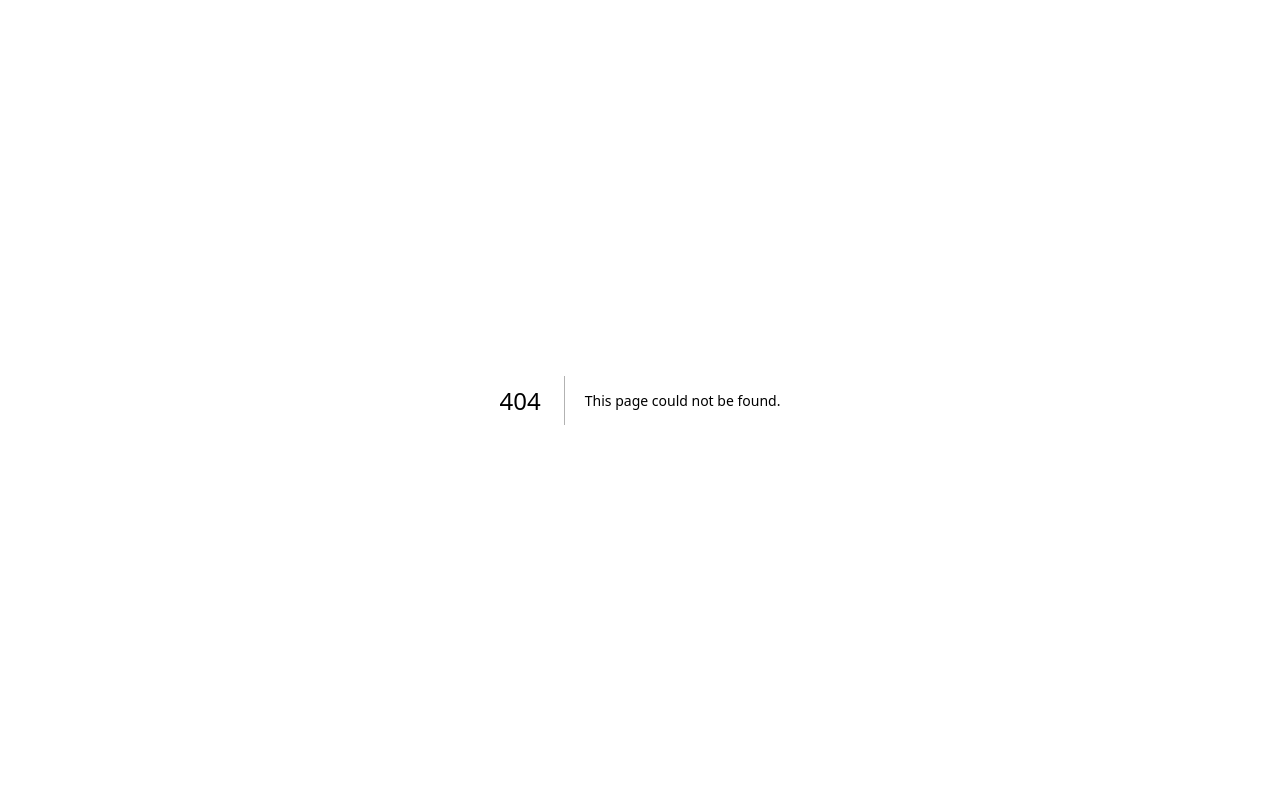
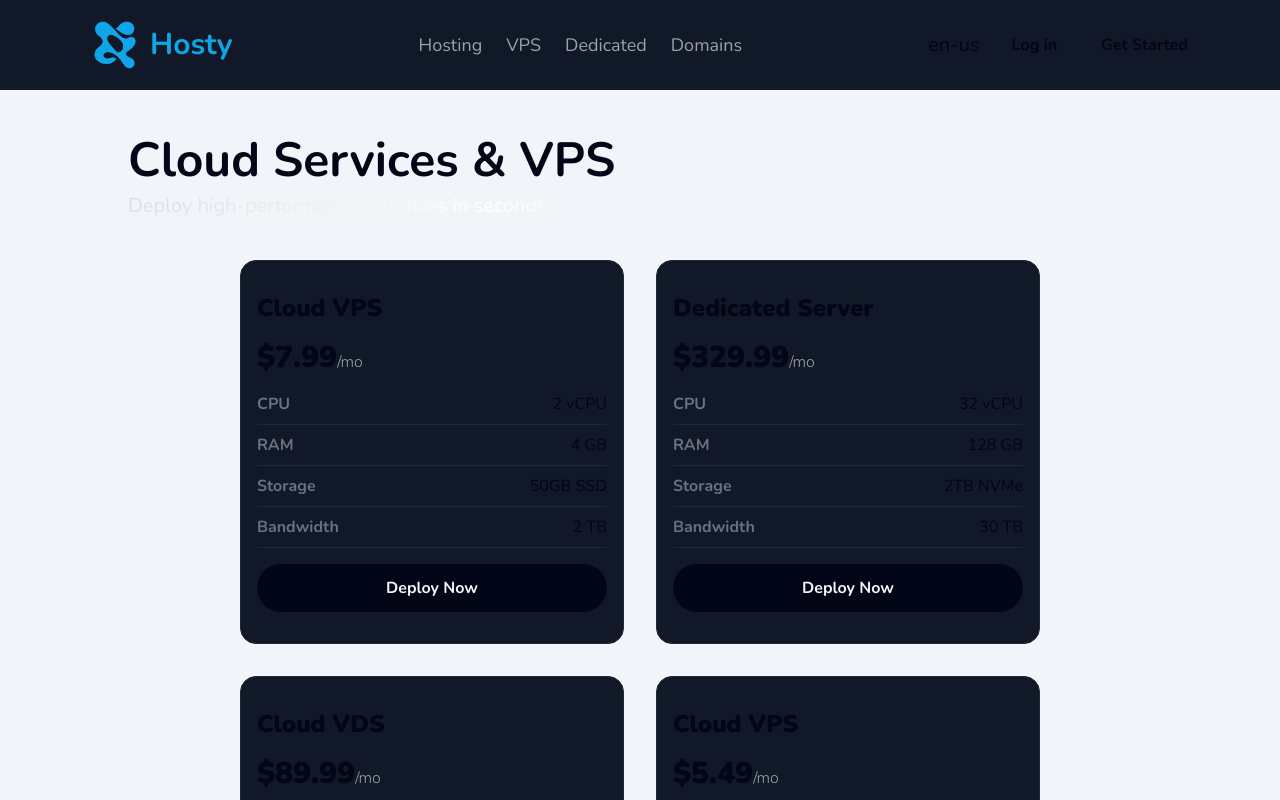
Before and after one commit to AymenBraikia/hosty, a Next.js app: page /hosting in a window 1280 px wide. Before the commit this address had no page. Shown: the top 800 px of the page. Built offline with nearby package versions, Linux system fonts and the light colour scheme.

Commit message:
hosting page

```diff
--- /dev/null
+++ b/app/body.tsx
@@ -0,0 +1,27 @@
+"use client";
+
+import Cta from "./components/cta";
+import Faq from "./components/faq";
+import Hero from "./components/hero";
+import Network from "./components/network";
+import OneClickDeploy from "./components/oneClickDeploy";
+import Perks from "./components/perks";
+import Pricing from "./components/pricing";
+import TechStackScroll from "./components/svg/slider";
+import Trust from "./components/trust";
+
+export default function Body() {
+	return (
+		<div className="translate-y-16 flex flex-col justify-center items-start">
+			<Hero />
+			<TechStackScroll />
+			<Perks />
+			<OneClickDeploy />
+			<Network />
+			<Pricing />
+			<Trust />
+			<Faq />
+			<Cta />
+		</div>
+	);
+}
--- a/app/components/body.tsx
+++ /dev/null
@@ -1,27 +0,0 @@
-"use client";
-
-import Cta from "./cta";
-import Faq from "./faq";
-import Hero from "./hero";
-import Network from "./network";
-import OneClickDeploy from "./oneClickDeploy";
-import Perks from "./perks";
-import Pricing from "./pricing";
-import TechStackScroll from "./svg/slider";
-import Trust from "./trust";
-
-export default function Body() {
-	return (
-		<div className="translate-y-16 flex flex-col justify-center items-start">
-			<Hero />
-			<TechStackScroll />
-			<Perks />
-			<OneClickDeploy />
-			<Network />
-			<Pricing />
-			<Trust />
-			<Faq />
-			<Cta />
-		</div>
-	);
-}
--- a/app/components/header.tsx
+++ b/app/components/header.tsx
@@ -32,7 +32,7 @@ export default function Header(props: { promotion?: { url?: string; content: str
 			{size >= 1024 ? (
 				<>
 					<div className="flex justify-center items-center gap-6 text-[18px]">
-						<Link className="underline_anim text-gray-400 hover:text-gray-200 transition" href={"#"}>
+						<Link className="underline_anim text-gray-400 hover:text-gray-200 transition" href={"/hosting"}>
 							Hosting
 						</Link>
 						<Link className="underline_anim text-gray-400 hover:text-gray-200 transition" href={"#"}>
--- a/app/globals.css
+++ b/app/globals.css
@@ -47,6 +47,10 @@
 ::selection {
   background-color: var(--clr-accent);
   color: white;
+}
+
+* {
+  scroll-behavior: smooth;
 }
 
 body {
@@ -345,3 +349,12 @@ body {
 .plan_btn:hover {
   background-color: var(--clr-surface-light2);
 }
+
+.deploy {
+  background: var(--color-foreground);
+  color: var(--color-background);
+}
+
+.deploy:hover {
+  box-shadow: 0 0 10px 0 var(--color-foreground);
+}
--- /dev/null
+++ b/app/hosting/body.tsx
@@ -0,0 +1,100 @@
+import Button from "../components/button";
+
+interface service {
+	type: "Cloud VPS" | "Cloud VDS" | "Dedicated Server";
+	cpu: number;
+	ram: number;
+	bandwidth: string;
+	storage: string;
+	title?: string;
+	price: number;
+	discount?: number;
+}
+
+const services: service[] = [
+	{ type: "Cloud VPS", cpu: 2, ram: 4, bandwidth: "2 TB", storage: "50GB SSD", price: 7.99 },
+	{ type: "Dedicated Server", cpu: 32, ram: 128, bandwidth: "30 TB", storage: "2TB NVMe", price: 329.99 },
+	{ type: "Cloud VDS", cpu: 12, ram: 24, bandwidth: "12 TB", storage: "500GB NVMe", price: 89.99 },
+	{ type: "Cloud VPS", cpu: 1, ram: 2, bandwidth: "1 TB", storage: "25GB SSD", price: 5.49 },
+	{ type: "Dedicated Server", cpu: 16, ram: 64, bandwidth: "20 TB", storage: "2×480GB SSD", price: 169.99 },
+	{ type: "Cloud VPS", cpu: 4, ram: 8, bandwidth: "5 TB", storage: "160GB SSD", price: 19.99 },
+	{ type: "Cloud VDS", cpu: 20, ram: 48, bandwidth: "18 TB", storage: "800GB NVMe", price: 149.99 },
+	{ type: "Cloud VPS", cpu: 6, ram: 8, bandwidth: "6 TB", storage: "200GB SSD", price: 24.99 },
+	{ type: "Dedicated Server", cpu: 8, ram: 32, bandwidth: "12 TB", storage: "2TB HDD", price: 99.99 },
+	{ type: "Cloud VDS", cpu: 16, ram: 32, bandwidth: "15 TB", storage: "640GB NVMe", price: 119.99 },
+	{ type: "Cloud VPS", cpu: 12, ram: 24, bandwidth: "10 TB", storage: "320GB SSD", price: 49.99 },
+	{ type: "Cloud VDS", cpu: 8, ram: 16, bandwidth: "8 TB", storage: "320GB NVMe", price: 59.99 },
+	{ type: "Dedicated Server", cpu: 40, ram: 128, bandwidth: "35 TB", storage: "2×1TB NVMe", price: 299.99 },
+	{ type: "Cloud VPS", cpu: 8, ram: 16, bandwidth: "8 TB", storage: "250GB SSD", price: 34.99 },
+	{ type: "Cloud VDS", cpu: 24, ram: 64, bandwidth: "20 TB", storage: "1TB NVMe", price: 179.99 },
+	{ type: "Dedicated Server", cpu: 24, ram: 64, bandwidth: "25 TB", storage: "2×480GB SSD", price: 199.99 },
+	{ type: "Cloud VPS", cpu: 2, ram: 2, bandwidth: "2 TB", storage: "50GB SSD", price: 8.99 },
+	{ type: "Cloud VPS", cpu: 1, ram: 1, bandwidth: "1 TB", storage: "25GB SSD", price: 4.99 },
+	{ type: "Cloud VDS", cpu: 32, ram: 96, bandwidth: "25 TB", storage: "1.5TB NVMe", price: 249.99 },
+	{ type: "Dedicated Server", cpu: 48, ram: 192, bandwidth: "40 TB", storage: "2×2TB NVMe", price: 369.99 },
+	{ type: "Cloud VPS", cpu: 4, ram: 4, bandwidth: "4 TB", storage: "120GB SSD", price: 15.99 },
+	{ type: "Cloud VDS", cpu: 10, ram: 20, bandwidth: "10 TB", storage: "400GB NVMe", price: 74.99 },
+	{ type: "Dedicated Server", cpu: 56, ram: 256, bandwidth: "50 TB", storage: "4TB NVMe", price: 449.99 },
+	{ type: "Cloud VPS", cpu: 16, ram: 32, bandwidth: "12 TB", storage: "400GB SSD", price: 69.99 },
+	{ type: "Cloud VDS", cpu: 6, ram: 12, bandwidth: "6 TB", storage: "250GB NVMe", price: 49.99 },
+	{ type: "Dedicated Server", cpu: 64, ram: 512, bandwidth: "60 TB", storage: "2×4TB NVMe", price: 599.99 },
+	{ type: "Cloud VPS", cpu: 12, ram: 24, bandwidth: "10 TB", storage: "320GB SSD", price: 49.99 },
+	{ type: "Cloud VPS", cpu: 2, ram: 4, bandwidth: "3 TB", storage: "80GB SSD", price: 11.99 },
+	{ type: "Cloud VDS", cpu: 4, ram: 8, bandwidth: "5 TB", storage: "200GB NVMe", price: 39.99 },
+	{ type: "Dedicated Server", cpu: 12, ram: 32, bandwidth: "15 TB", storage: "2×1TB HDD", price: 129.99 },
+	{ type: "Cloud VPS", cpu: 8, ram: 16, bandwidth: "8 TB", storage: "250GB SSD", price: 34.99 },
+	{ type: "Cloud VDS", cpu: 40, ram: 128, bandwidth: "30 TB", storage: "2TB NVMe", price: 329.99 },
+	{ type: "Dedicated Server", cpu: 16, ram: 64, bandwidth: "20 TB", storage: "2×480GB SSD", price: 159.99, discount: 20, title: "Limited Offer" },
+	{ type: "Cloud VPS", cpu: 4, ram: 8, bandwidth: "5 TB", storage: "160GB SSD", price: 17.99, discount: 15, title: "Popular Choice" },
+	{ type: "Cloud VDS", cpu: 8, ram: 16, bandwidth: "8 TB", storage: "320GB NVMe", price: 54.99, discount: 10, title: "Best Value" },
+	{ type: "Cloud VPS", cpu: 2, ram: 4, bandwidth: "3 TB", storage: "80GB SSD", price: 9.99, discount: 20, title: "Starter Deal" },
+	{ type: "Dedicated Server", cpu: 32, ram: 128, bandwidth: "30 TB", storage: "2×960GB SSD", price: 229.99, discount: 25, title: "Enterprise Deal" },
+	{ type: "Cloud VPS", cpu: 6, ram: 8, bandwidth: "6 TB", storage: "200GB SSD", price: 24.99 },
+	{ type: "Cloud VDS", cpu: 12, ram: 24, bandwidth: "12 TB", storage: "500GB NVMe", price: 89.99 },
+	{ type: "Dedicated Server", cpu: 40, ram: 128, bandwidth: "35 TB", storage: "2×1TB NVMe", price: 299.99 },
+	{ type: "Cloud VPS", cpu: 1, ram: 2, bandwidth: "2 TB", storage: "40GB SSD", price: 6.99 },
+	{ type: "Cloud VDS", cpu: 16, ram: 32, bandwidth: "15 TB", storage: "640GB NVMe", price: 119.99 },
+	{ type: "Dedicated Server", cpu: 8, ram: 16, bandwidth: "10 TB", storage: "1TB HDD", price: 79.99 },
+	{ type: "Cloud VPS", cpu: 4, ram: 4, bandwidth: "4 TB", storage: "120GB SSD", price: 15.99 },
+	{ type: "Cloud VDS", cpu: 24, ram: 64, bandwidth: "20 TB", storage: "1TB NVMe", price: 179.99 },
+	{ type: "Dedicated Server", cpu: 24, ram: 64, bandwidth: "25 TB", storage: "2×480GB SSD", price: 199.99 },
+];
+
+export default function Body() {
+	return (
+		<section className="w-dvw min-h-dvh flex flex-col justify-start items-start p-32">
+			<h1 className="font-bold text-5xl my-2">Cloud Services & VPS</h1>
+			<p className="text_shine text-xl">Deploy high-performance instances in seconds.</p>
+			<div className="flex justify-center items-center w-full gap-8 flex-wrap my-10">
+				{services.map((s, i) => (
+					<div key={i} className="w-96 min-h-96 bg-(--clr-surface) border border-(--clr-surface-light2) rounded-2xl flex justify-center items-start flex-col p-4 gap-4">
+						<h2 className="text-2xl font-black">{s.type}</h2>
+						<h3 className="text-3xl font-black">
+							${s.price}
+							<span className="text-base text-gray-400 font-light">/mo</span>
+						</h3>
+						<div className="flex flex-col w-full gap-2">
+							<div className="flex justify-between items-center text-gray-500 font-bold">
+								CPU <span className="text-foreground font-normal">{s.cpu} vCPU</span>
+							</div>
+							<hr className="border-(--clr-surface-light2)" />
+							<div className="flex justify-between items-center text-gray-500 font-bold">
+								RAM <span className="text-foreground font-normal">{s.ram} GB</span>
+							</div>
+							<hr className="border-(--clr-surface-light2)" />
+							<div className="flex justify-between items-center text-gray-500 font-bold">
+								Storage <span className="text-foreground font-normal">{s.storage}</span>
+							</div>
+							<hr className="border-(--clr-surface-light2)" />
+							<div className="flex justify-between items-center text-gray-500 font-bold">
+								Bandwidth <span className="text-foreground font-normal">{s.bandwidth}</span>
+							</div>
+							<hr className="border-(--clr-surface-light2)" />
+						</div>
+						<Button content="Deploy Now" css="w-full deploy rounded-full" />
+					</div>
+				))}
+			</div>
+		</section>
+	);
+}
--- /dev/null
+++ b/app/hosting/page.tsx
@@ -0,0 +1,14 @@
+import Body from "./body";
+import Footer from "../components/footer";
+import Header from "../components/header";
+
+
+export default function Home() {
+	return (
+		<div className="flex flex-col overflow-hidden">
+			<Header />
+			<Body />
+			<Footer />
+		</div>
+	);
+}
--- a/app/page.tsx
+++ b/app/page.tsx
@@ -1,4 +1,4 @@
-import Body from "./components/body";
+import Body from "./body";
 import Footer from "./components/footer";
 import Header from "./components/header";
 
```
